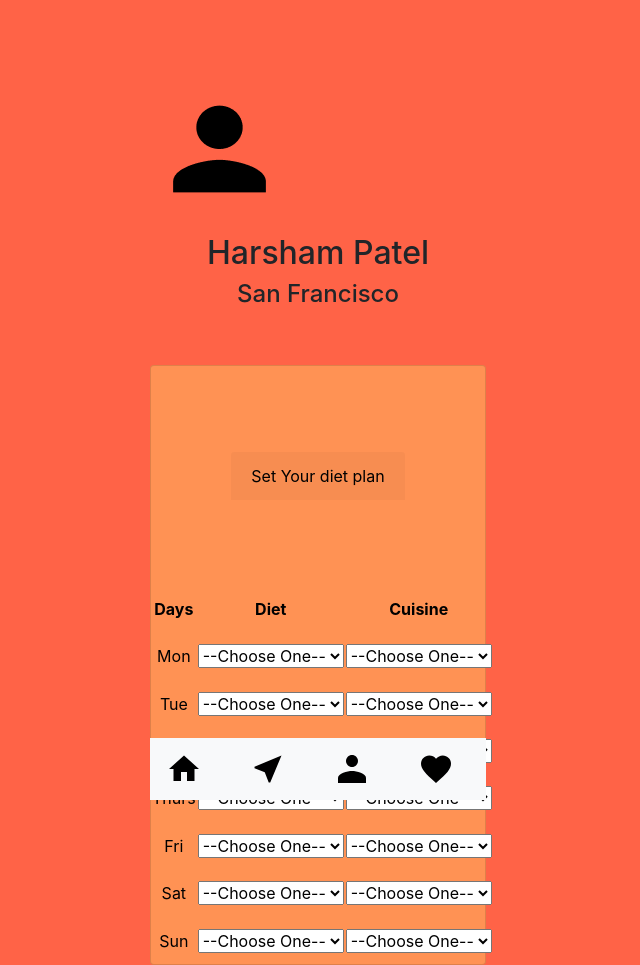
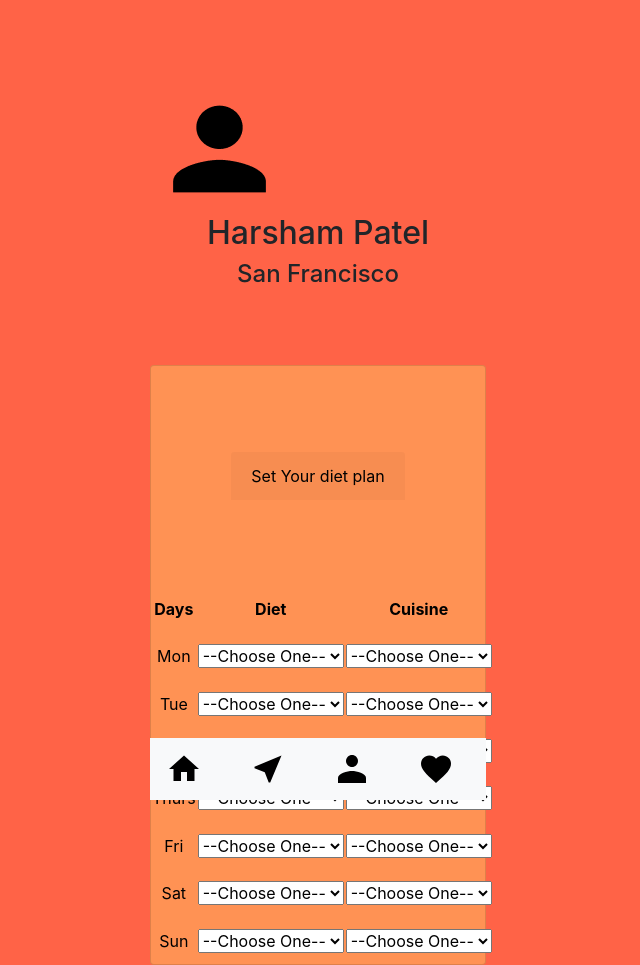
Before and after one commit to Ayoitsjason/CSC642-Human_computer_interaction_Team10, a plain HTML site: page Foodie/profile.html in a window 1280 px wide. Shown: the whole page, without its empty margins (322-962 px from the left). Drawn offline with nearby package versions, Linux system fonts and the light colour scheme.

Commit message:
Added missing quotation mark to line 20 in profile html

```diff
--- a/Foodie/profile.html
+++ b/Foodie/profile.html
@@ -17,7 +17,7 @@
 
 <body>
 <div style="width:40%; margin:auto; text-align: center; align-content: center;">
-	<div class="mt-4" style="max-width: 336px; text-align: left; margin: auto; padding-top: 60px; padding-bottom: 20px;>
+	<div class="mt-4" style="max-width: 336px; text-align: left; margin: auto; padding-top: 60px; padding-bottom: 20px;">
 		<div class="icon">
 			<img src="Pictures/baseline-person-24px.png" alt="Italian Trulli">
 		</div>
```
